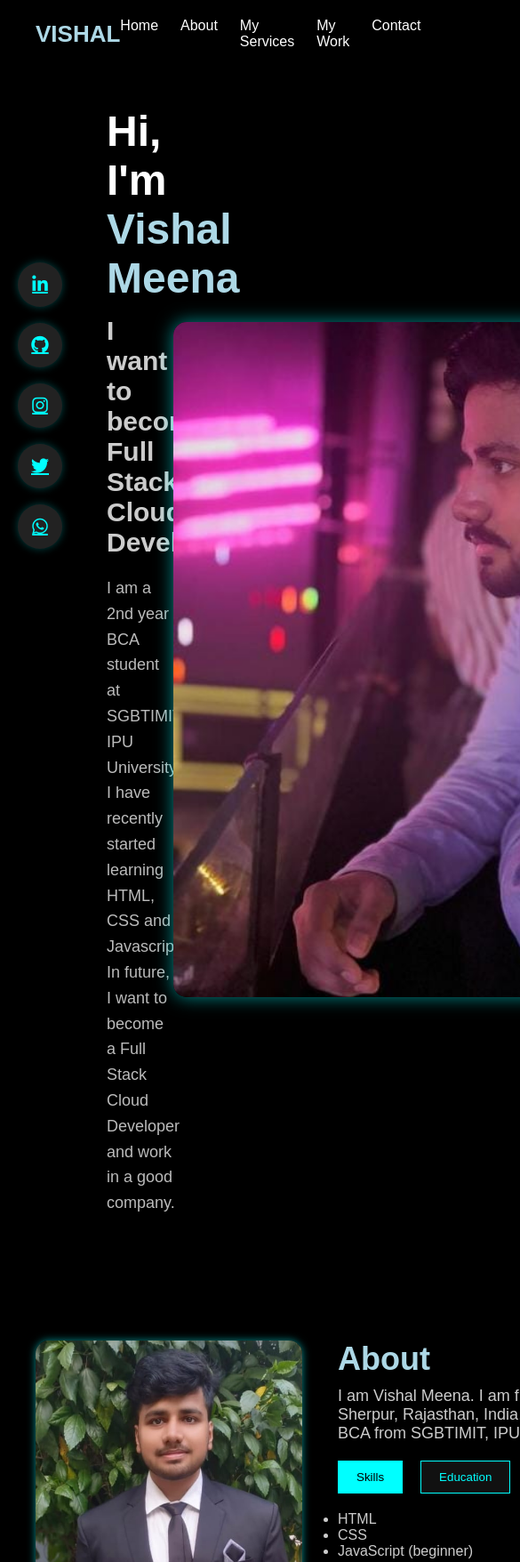
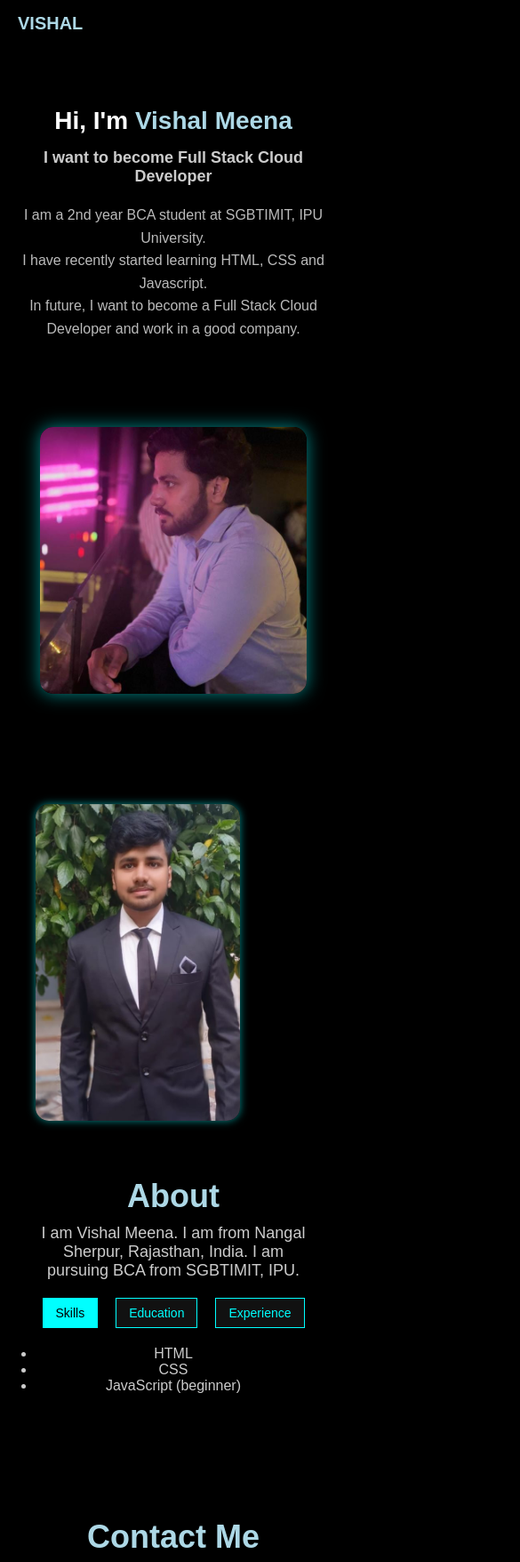
Before and after one commit to vishal3380y/My-Portfolio, a plain HTML site: page index.html in a window 390 px wide. Shown: the top 1756 px of the page at 89% size, 585 px wide, since content can reach past the window. Drawn offline with Linux system fonts and the light colour scheme.

Commit message:
Refactor CSS for improved organization and responsiveness

```diff
--- a/style.css
+++ b/style.css
@@ -262,3 +262,103 @@ nav a:hover::after {
 .contact-form button:hover {
   background-color: white;
 }
+
+/* ===============================
+   MOBILE & TABLET RESPONSIVE
+   =============================== */
+
+@media (max-width: 992px) {
+
+  header {
+    padding: 15px 20px;
+  }
+
+  nav ul {
+    gap: 15px;
+  }
+
+  .intro-section {
+    flex-direction: column;
+    text-align: center;
+    padding: 120px 20px 60px;
+  }
+
+  .intro-text {
+    max-width: 100%;
+    padding-left: 0;
+  }
+
+  .intro-text h1 {
+    font-size: 36px;
+  }
+
+  .intro-text h2 {
+    font-size: 22px;
+  }
+
+  .intro-photo img {
+    height: 380px;
+    margin: 30px 0 0;
+  }
+
+  .about-container {
+    flex-direction: column;
+    text-align: center;
+  }
+
+  .profile-photo img {
+    width: 230px;
+    margin: 0 auto 20px;
+  }
+
+  .info-tabs {
+    justify-content: center;
+    flex-wrap: wrap;
+  }
+
+  .social-links {
+    top: auto;
+    bottom: 20px;
+    left: 50%;
+    transform: translateX(-50%);
+    flex-direction: row;
+  }
+}
+
+/* ✅ Small Mobile Screens */
+@media (max-width: 576px) {
+
+  .site-logo {
+    font-size: 20px;
+  }
+
+  nav ul {
+    display: none;   /* hide menu for now */
+  }
+
+  .intro-text h1 {
+    font-size: 28px;
+  }
+
+  .intro-text h2 {
+    font-size: 18px;
+  }
+
+  .intro-text p {
+    font-size: 16px;
+  }
+
+  .intro-photo img {
+    height: 300px;
+  }
+
+  .tables {
+    flex-direction: column;
+    gap: 10px;
+  }
+
+  .info-btn {
+    padding: 8px 14px;
+    font-size: 14px;
+  }
+}
```
